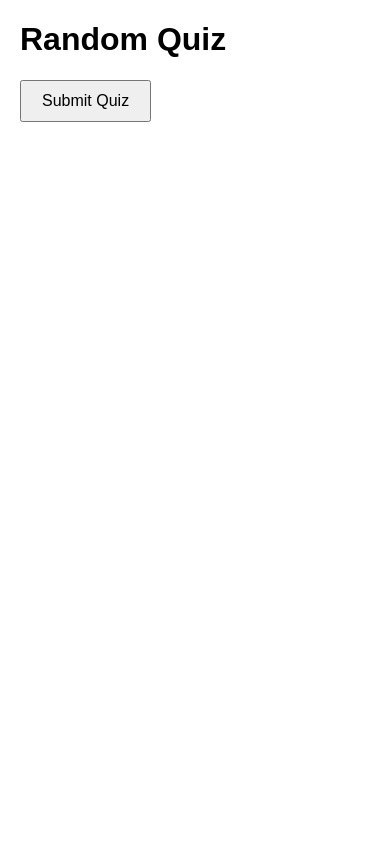
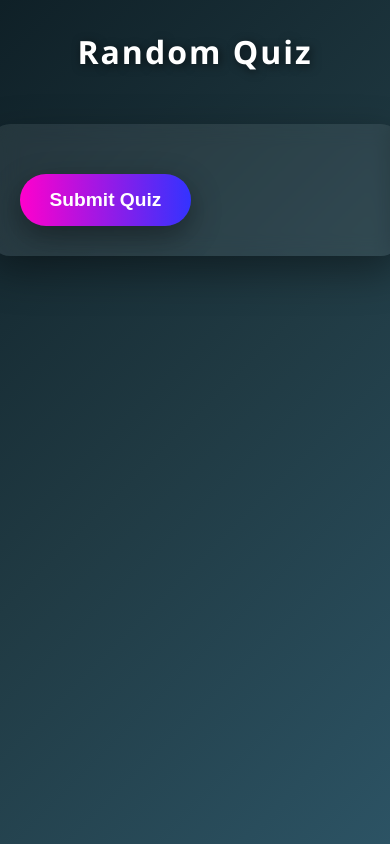
Before and after one commit to jazibsalman1/quiz-game, a FastAPI app: page /quiz in a window 390 px wide. Run offline with FastAPI, Linux system fonts and the light colour scheme; data that the repository does not hold is empty.

Commit message:
css done

```diff
--- a/templates/index.html
+++ b/templates/index.html
@@ -2,6 +2,7 @@
 <html>
 <head>
     <title>quiz app</title>
+    <link rel="stylesheet" type="text/css" href="/static/style.css">
 </head>
 <body>
     <h1>Welcome to the Quiz App!</h1>
--- a/templates/quiz.html
+++ b/templates/quiz.html
@@ -4,11 +4,114 @@
     <meta charset="UTF-8">
     <title>Random Quiz</title>
     <style>
-        body { font-family: Arial; margin: 20px; }
-        .question { margin-bottom: 20px; }
-        .options label { display: block; margin: 5px 0; }
-        button { padding: 10px 20px; font-size: 16px; }
-    </style>
+
+
+/* BODY */
+body {
+    font-family: 'Segoe UI', sans-serif;
+    margin: 0;
+    padding: 0;
+    min-height: 100vh;
+    background: linear-gradient(135deg, #0f2027, #203a43, #2c5364);
+    color: white;
+    display: flex;
+    flex-direction: column;
+    align-items: center;
+}
+
+/* TITLE */
+h1 {
+    margin-top: 30px;
+    font-size: 3rem;
+    font-weight: 900;
+    letter-spacing: 2px;
+    text-shadow: 2px 2px 10px rgba(0,0,0,0.6);
+}
+
+/* FORM */
+form {
+    width: 90%;
+    max-width: 800px;
+    margin-top: 30px;
+    background: rgba(255,255,255,0.08);
+    padding: 30px;
+    border-radius: 20px;
+    backdrop-filter: blur(10px);
+    box-shadow: 0 15px 40px rgba(0,0,0,0.4);
+}
+
+/* QUESTION BOX */
+.question {
+    margin-bottom: 25px;
+    padding: 20px;
+    border-radius: 15px;
+    background: rgba(255,255,255,0.05);
+    transition: 0.3s;
+}
+
+.question:hover {
+    transform: scale(1.01);
+    background: rgba(255,255,255,0.1);
+}
+
+/* QUESTION TEXT */
+.question p {
+    font-size: 1.2rem;
+    font-weight: bold;
+    margin-bottom: 10px;
+}
+
+/* OPTIONS */
+.options label {
+    display: block;
+    margin: 8px 0;
+    padding: 10px;
+    border-radius: 10px;
+    cursor: pointer;
+    background: rgba(255,255,255,0.07);
+    transition: 0.3s;
+}
+
+.options label:hover {
+    background: rgba(0, 255, 255, 0.2);
+    transform: translateX(5px);
+}
+
+/* RADIO BUTTON */
+input[type="radio"] {
+    margin-right: 10px;
+    transform: scale(1.2);
+}
+
+/* BUTTON */
+button {
+    margin-top: 20px;
+    padding: 15px 30px;
+    font-size: 1.2rem;
+    font-weight: bold;
+    border: none;
+    border-radius: 50px;
+    cursor: pointer;
+    background: linear-gradient(90deg, #ff00cc, #3333ff);
+    color: white;
+    box-shadow: 0 10px 30px rgba(0,0,0,0.4);
+    transition: 0.3s ease;
+}
+
+/* BUTTON HOVER */
+button:hover {
+    transform: scale(1.1);
+    box-shadow: 0 15px 40px rgba(0,0,0,0.6);
+}
+
+/* RESPONSIVE */
+@media (max-width: 600px) {
+    h1 {
+        font-size: 2rem;
+    }
+}
+</style>
+
 </head>
 <body>
 
```
Also changed, not shown: static/style.css (+65 -0 lines), templates/result.html (+98 -5 lines).
